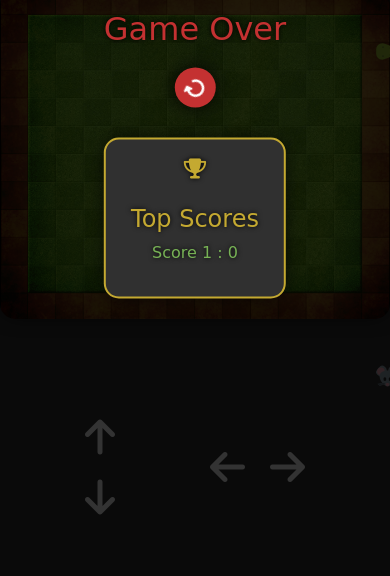
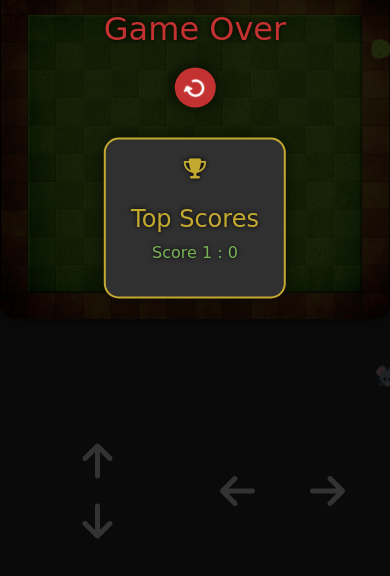
Before and after one commit to Kleysius/SnakeGame, a plain HTML site: page index.html in a window 390 px wide. Both pictures are taken after a click on the button 195 px from the left and 515 px from the top of the page. Shown: the part 268-844 px from the top of the page. Drawn offline with Linux system fonts and the light colour scheme; a web font is replaced by a local one.

Commit message:
adjust snake and arrow keys size

```diff
--- a/style.css
+++ b/style.css
@@ -296,7 +296,12 @@ body {
     width: 250px;
   }
 
-  .snake-head,
+  .snake-head {
+    scale: 1.5;
+    width: 20px;
+    height: 20px;
+  }
+
   .food,
   .mouse {
     scale: 1;
@@ -305,6 +310,7 @@ body {
   .snake-body {
     width: 20px;
     height: 20px;
+    border-radius: 5px;
   }
 
   #score,
@@ -347,14 +353,13 @@ body {
 @media (max-width: 768px) {
   #controls {
     position: absolute;
-    bottom: 10%;
+    bottom: 25px;
     left: 50%;
     transform: translateX(-50%);
     display: flex;
     justify-content: space-evenly;
     align-items: center;
     width: 100%;
-    height: 50px;
   }
 
   .upDown {
@@ -362,13 +367,18 @@ body {
     flex-direction: column;
     justify-content: center;
     align-items: center;
+    flex: 1;
+  }
+
+  .leftRight {
+    flex: 1;
   }
 
   .upDown button,
   .leftRight button {
     background-color: transparent;
     border: none;
-    padding: 10px;
+    padding: 10px 25px;
     cursor: pointer;
   }
 
```
